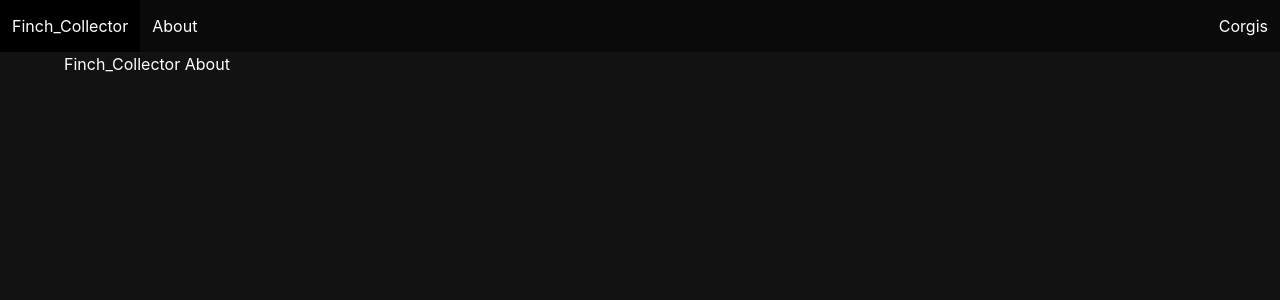
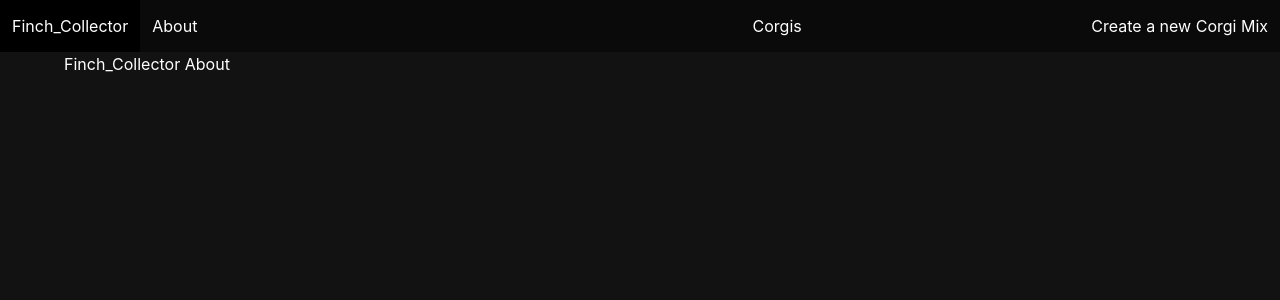
Before and after one commit to Sunjang1009/finch-collector-lab, a Django app: page /about/ in a window 1280 px wide. Shown: the top 300 px of the page. Run offline with Django 4.2, Linux system fonts and the light colour scheme.

Commit message:
updated menu

```diff
--- a/main_app/templates/base.html
+++ b/main_app/templates/base.html
@@ -29,6 +29,9 @@
             <div class="navbar-menu navbar-end">
                 <a class="navbar-item" href="/corgis">Corgis</a>
             </div>
+            <div class="navbar-menu navbar-end">
+                <a class="navbar-item" href="{% url 'corgi_create' %}">Create a new Corgi Mix</a>
+            </div>
         </nav>
         <div class="container">
 
```
